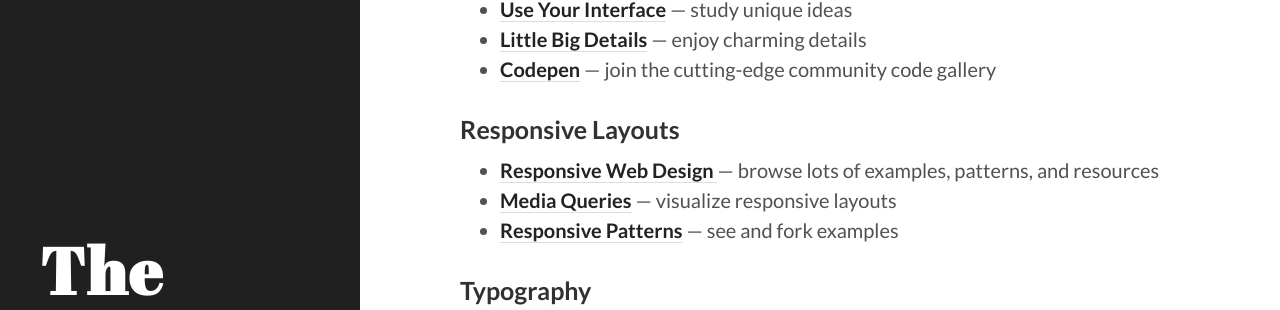
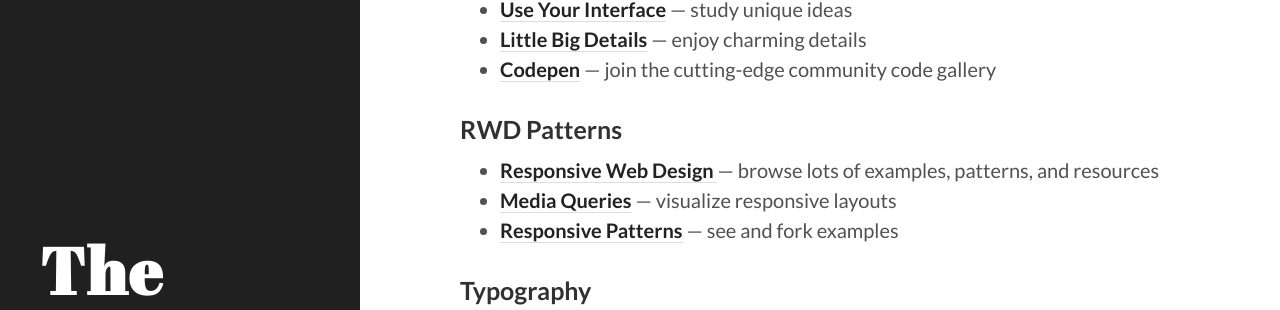
Before and after one commit to energy7/practiceixd, a Jekyll site: the page built from resources.md, in a window 1280 px wide and 900 px high, scrolled down 1178 px. Shown: the part 146-456 px from the top of the window. Built offline with Jekyll 4.4.1, drawn with Linux system fonts in a browser that asks for light colours.

Commit message:
change title

```diff
--- a/resources.md
+++ b/resources.md
@@ -43,7 +43,7 @@
 * [Little Big Details](http://littlebigdetails.com/) — enjoy charming details
 * [Codepen](https://codepen.io/) — join the cutting-edge community code gallery
 
-### Responsive Layouts
+### RWD Patterns
 
 * [Responsive Web Design ](https://responsivedesign.is) — browse lots of examples, patterns, and resources
 * [Media Queries](https://mediaqueri.es/) — visualize responsive layouts
```
Also changed, not shown: 3 other files.
